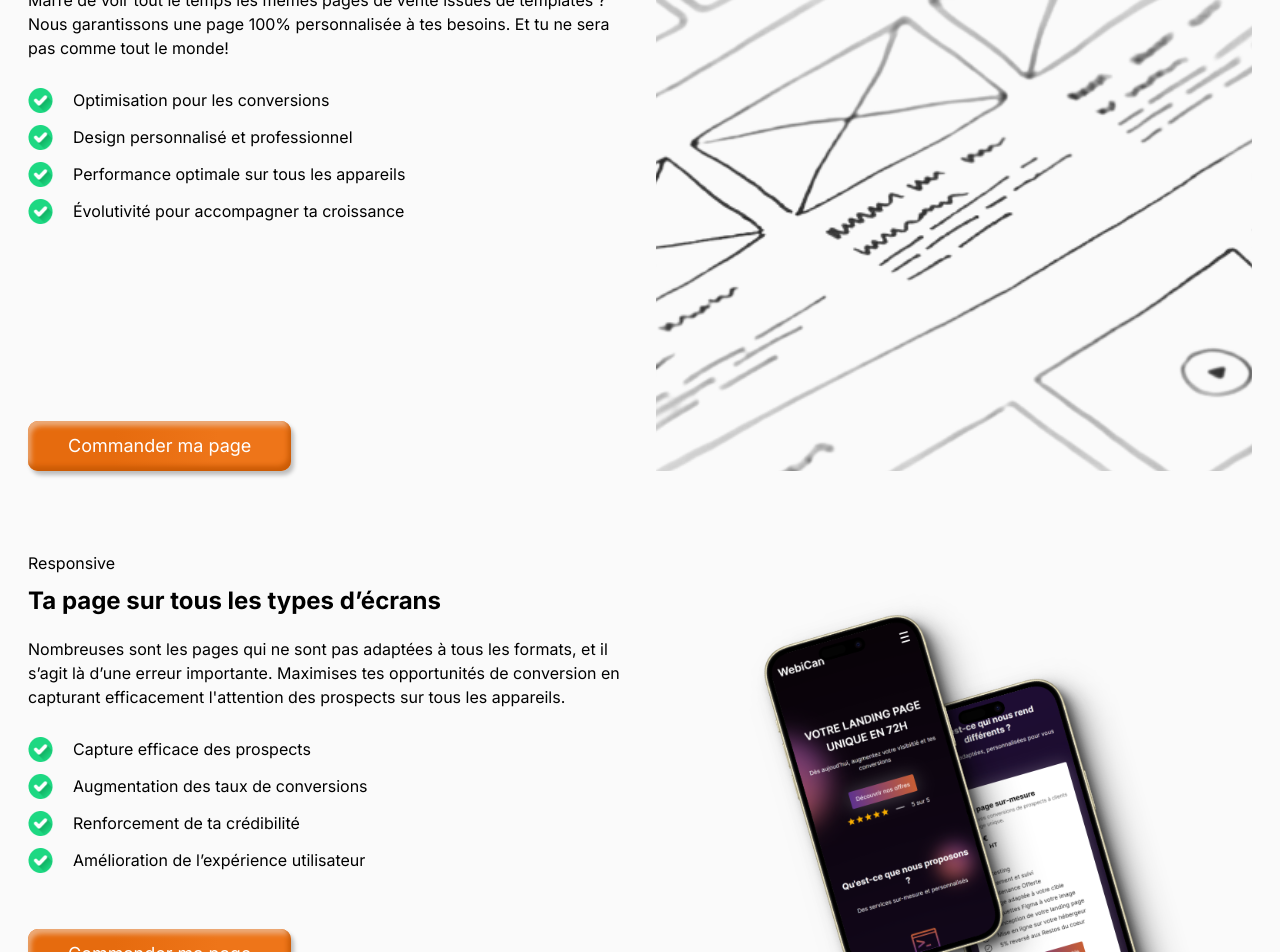
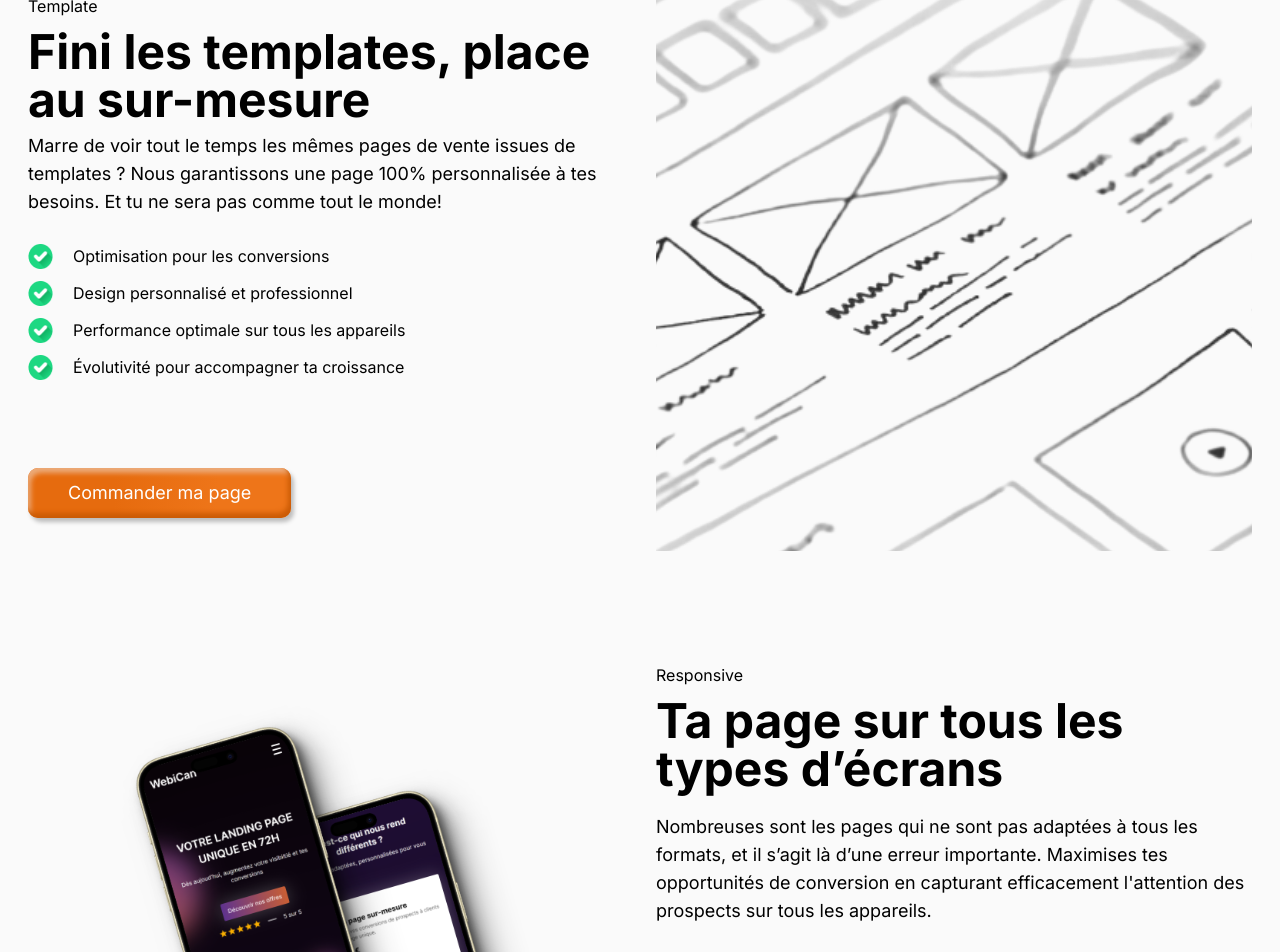
Before and after one commit to SebMZI/territa-lp, a Next.js app: page / in a window 1280 px wide. Shown: the part 1840-2792 px from the top of the page. Built offline with nearby package versions, Linux system fonts and the light colour scheme.

Commit message:
feat(Features): :iphone: Responsive Desktop
Text bigger

```diff
--- a/components/Benefits.jsx
+++ b/components/Benefits.jsx
@@ -3,7 +3,7 @@ import { BenefitCard } from ".";
 
 const Benefits = () => {
   return (
-    <section className="w-full mt-20" id="benefits">
+    <section className="w-full mt-20 lg:mb-20" id="benefits">
       <h2 className="font-bold text-2xl text-center pb-10 md:text-3xl md:w-2/4 md:m-auto lg:text-4xl">
         Ce que tu obtiens avec nos services
       </h2>
--- a/components/Features.jsx
+++ b/components/Features.jsx
@@ -4,15 +4,15 @@ import Button from "./Button";
 
 const Features = () => {
   return (
-    <section className="mt-20 w-full">
+    <section className="mt-20 w-full lg:mb-20">
       <article className="md:grid md:grid-cols-2 md:gap-8">
-        <div className="md:flex md:flex-col md:justify-between">
-          <div className="mb-14 md:mb-auto">
+        <div className="md:flex md:flex-col md:justify-between lg:justify-start">
+          <div className="mb-14 md:mb-auto lg:mb-14">
             <span>Template</span>
-            <h2 className="text-2xl font-bold mt-2.5">
+            <h2 className="text-2xl font-bold mt-2.5 lg:text-5xl">
               Fini les templates, place au sur-mesure
             </h2>
-            <p className="mt-5 md:mt-2">
+            <p className="mt-5 md:mt-2 lg:text-lg">
               Marre de voir tout le temps les mêmes pages de vente issues de
               templates ? Nous garantissons une page 100% personnalisée à tes
               besoins. Et tu ne sera pas comme tout le monde!
@@ -73,14 +73,14 @@ const Features = () => {
           className="md:h-full md:object-cover md:w-full max-h-[557px]"
         />
       </article>
-      <article className="mt-20 md:grid md:grid-cols-2 md:gap-8">
-        <div>
+      <article className="mt-20 md:grid md:grid-cols-2 md:gap-8 lg:mt-28">
+        <div className="order-2">
           <div className="mb-14">
             <span>Responsive</span>
-            <h2 className="text-2xl font-bold mt-2.5">
+            <h2 className="text-2xl font-bold mt-2.5 lg:text-5xl">
               Ta page sur tous les types d’écrans
             </h2>
-            <p className="mt-5">
+            <p className="mt-5 lg:text-lg">
               Nombreuses sont les pages qui ne sont pas adaptées à tous les
               formats, et il s’agit là d’une erreur importante. Maximises tes
               opportunités de conversion en capturant efficacement l'attention
```
